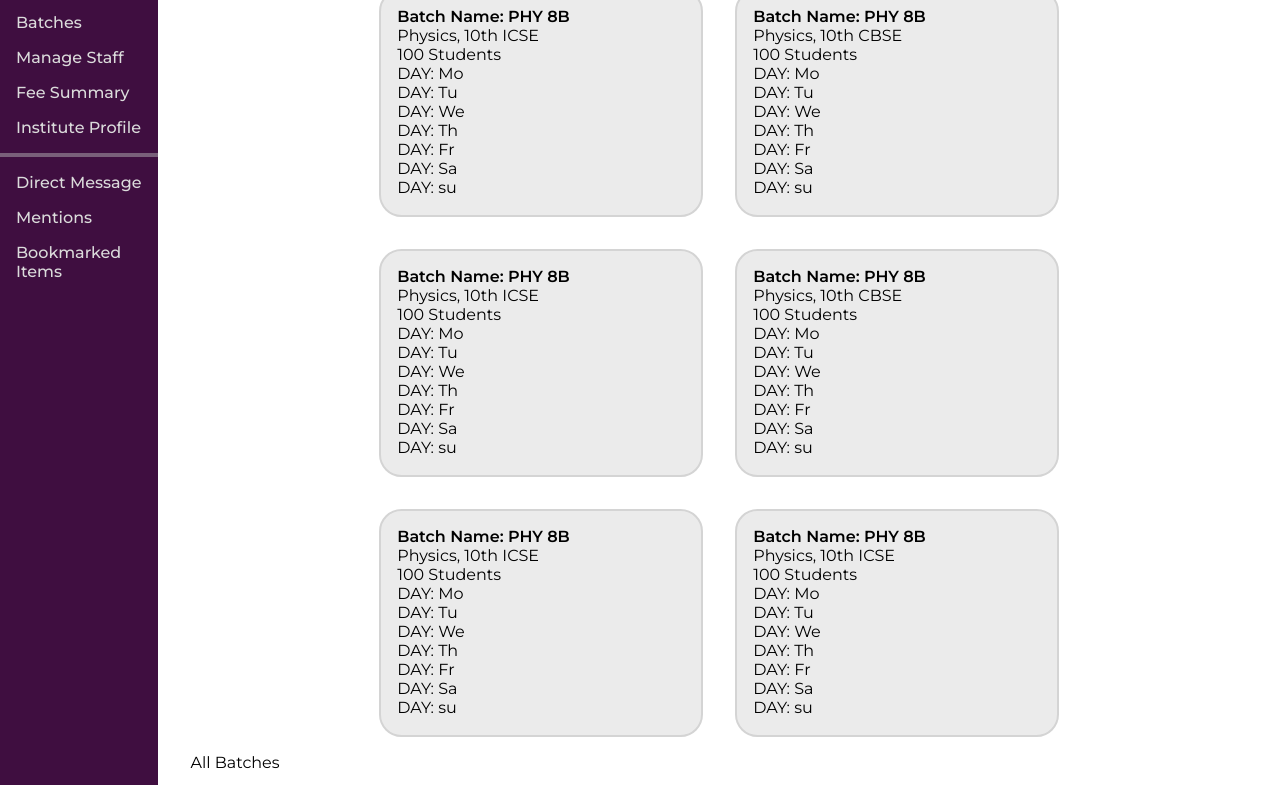
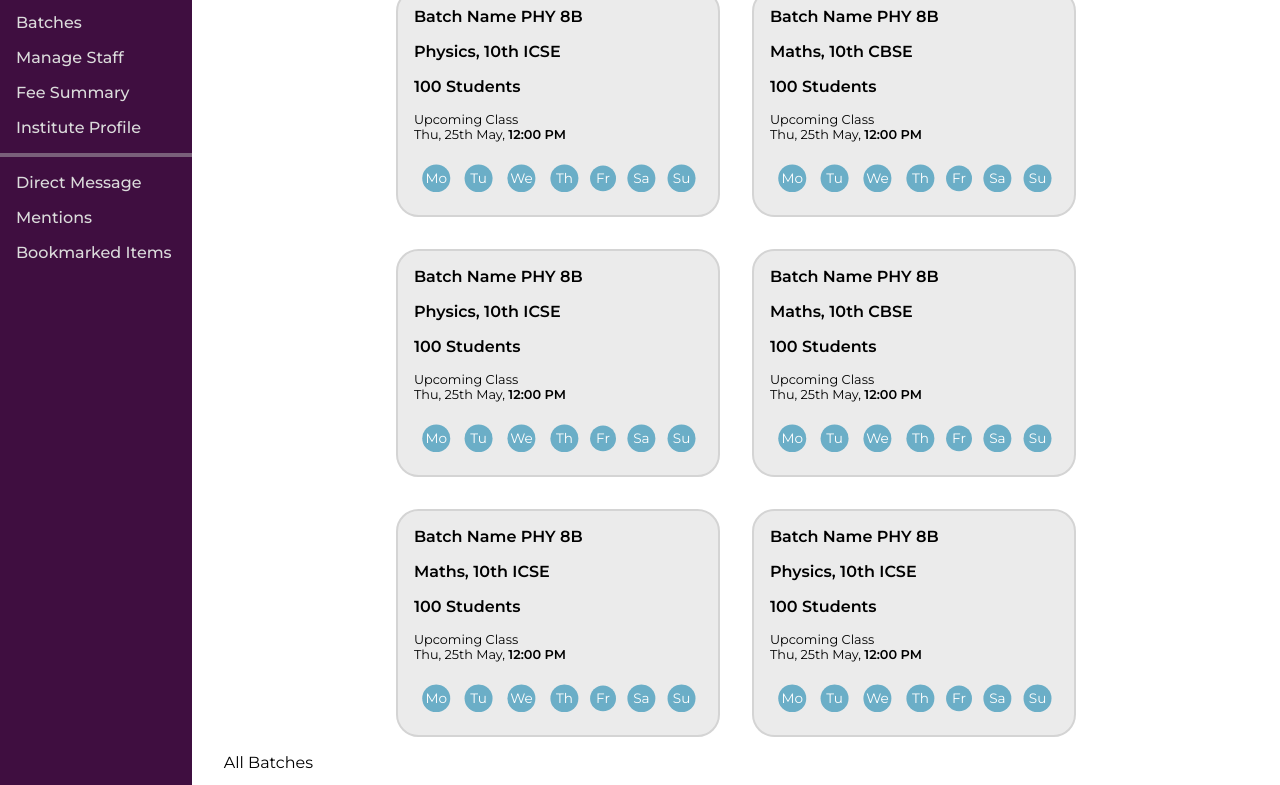
Before and after one commit to zephyrus21/foxmula-web, a plain HTML site: page index.html in a window 1280 px wide. Shown: the part 78-863 px from the top of the page. Drawn offline with Linux system fonts and the light colour scheme.

Commit message:
adding styles

```diff
--- a/data.json
+++ b/data.json
@@ -6,7 +6,7 @@
             "sub": "Physics",
             "strength": 100,
             "board": "ICSE",
-            "days": ["Mo", "Tu", "We", " Th", "Fr", "Sa", "su"],
+            "days": ["Mo", "Tu", "We", "Th", "Fr", "Sa", "Su"],
 
             "display": "featured"
         },
@@ -14,10 +14,10 @@
             "id": "PHY 8B",
             "name": "Piyush Pandey",
             "class": 10,
-            "sub": "Physics",
+            "sub": "Maths",
             "strength": 100,
             "board": "CBSE",
-            "days": ["Mo", "Tu", "We", " Th", "Fr", "Sa", "su"],
+            "days": ["Mo", "Tu", "We", "Th", "Fr", "Sa", "Su"],
 
             "display": "featured"
         },
@@ -29,7 +29,7 @@
             "strength": 100,
             "board": "ICSE",
 
-            "days": ["Mo", "Tu", "We", " Th", "Fr", "Sa", "su"],
+            "days": ["Mo", "Tu", "We", "Th", "Fr", "Sa", "Su"],
 
             "display": "featured"
         },
@@ -37,11 +37,23 @@
             "id": "PHY 8B",
             "name": "Piyush Pandey",
             "class": 10,
-            "sub": "Physics",
+            "sub": "Maths",
             "strength": 100,
             "board": "CBSE",
 
-            "days": ["Mo", "Tu", "We", " Th", "Fr", "Sa", "su"],
+            "days": ["Mo", "Tu", "We", "Th", "Fr", "Sa", "Su"],
+
+            "display": "featured"
+        },
+        {
+            "id": "PHY 8B",
+            "name": "Piyush Pandey",
+            "class": 10,
+            "sub": "Maths",
+            "strength": 100,
+            "board": "ICSE",
+
+            "days": ["Mo", "Tu", "We", "Th", "Fr", "Sa", "Su"],
 
             "display": "featured"
         },
@@ -53,7 +65,7 @@
             "strength": 100,
             "board": "ICSE",
 
-            "days": ["Mo", "Tu", "We", " Th", "Fr", "Sa", "su"],
+            "days": ["Mo", "Tu", "We", "Th", "Fr", "Sa", "Su"],
 
             "display": "featured"
         },
@@ -64,18 +76,7 @@
             "sub": "Physics",
             "strength": 100,
             "board": "ICSE",
-
-            "days": ["Mo", "Tu", "We", " Th", "Fr", "Sa", "su"],
-
-            "display": "featured"
-        },
-        {
-            "id": "PHY 8B",
-            "name": "Piyush Pandey",
-            "class": 10,
-            "sub": "Physics",
-            "strength": 100,
-            "board": "ICSE",
+            "days": ["Mo", "Tu", "We", "Th", "Fr", "Sa", "Su"],
 
             "display": "no"
         },
@@ -86,6 +87,7 @@
             "sub": "Physics",
             "strength": 100,
             "board": "ICSE",
+            "days": ["Mo", "Tu", "We", "Th", "Fr", "Sa", "Su"],
 
             "display": "no"
         },
@@ -96,6 +98,7 @@
             "sub": "Physics",
             "strength": 100,
             "board": "ICSE",
+            "days": ["Mo", "Tu", "We", "Th", "Fr", "Sa", "Su"],
 
             "display": "no"
         },
@@ -103,9 +106,10 @@
             "id": "PHY 8B",
             "name": "Piyush Pandey",
             "class": 10,
-            "sub": "Physics",
+            "sub": "Maths",
             "strength": 100,
             "board": "ICSE",
+            "days": ["Mo", "Tu", "We", "Th", "Fr", "Sa", "Su"],
 
             "display": "no"
         },
@@ -113,9 +117,10 @@
             "id": "PHY 8B",
             "name": "Piyush Pandey",
             "class": 10,
-            "sub": "Physics",
+            "sub": "Maths",
             "strength": 100,
             "board": "ICSE",
+            "days": ["Mo", "Tu", "We", "Th", "Fr", "Sa", "Su"],
 
             "display": "no"
         },
@@ -123,39 +128,10 @@
             "id": "PHY 8B",
             "name": "Piyush Pandey",
             "class": 10,
-            "sub": "Physics",
+            "sub": "Maths",
             "strength": 100,
             "board": "ICSE",
-
-            "display": "no"
-        },
-        {
-            "id": "PHY 8B",
-            "name": "Piyush Pandey",
-            "class": 10,
-            "sub": "Physics",
-            "strength": 100,
-            "board": "ICSE",
-
-            "display": "no"
-        },
-        {
-            "id": "PHY 8B",
-            "name": "Piyush Pandey",
-            "class": 10,
-            "sub": "Physics",
-            "strength": 100,
-            "board": "ICSE",
-
-            "display": "no"
-        },
-        {
-            "id": "PHY 8B",
-            "name": "Piyush Pandey",
-            "class": 10,
-            "sub": "Physics",
-            "strength": 100,
-            "board": "ICSE",
+            "days": ["Mo", "Tu", "We", "Th", "Fr", "Sa", "Su"],
 
             "display": "no"
         }
--- a/index.js
+++ b/index.js
@@ -16,12 +16,14 @@ const getFeatured = (result) => {
       var div = document.createElement('div');
       div.classList.add('featured');
       div.innerHTML = `
-      <p class="batch">Batch Name: ${res.id}</p>
+      <p class="batch">Batch Name ${res.id}</p>
       <p class="sub">${res.sub}, ${res.class}th ${res.board}</p>
       <p class="str">${res.strength} Students</p>
-      <p class="batch">${res.days
-        .map((day) => `<p>DAY: ${day}</p>`)
-        .join('')}</p>
+      <p class="date">Upcoming Class</p>
+      <p class="date">Thu, 25th May, <span class="time">12:00 PM</span></p>
+      <div class="day">
+      ${res.days.map((day) => `<p>${day}</p>`).join('')}
+      </div>
       `;
       main.appendChild(div);
     }
@@ -36,9 +38,14 @@ const getAll = (result) => {
     var div = document.createElement('div');
     div.classList.add('all');
     div.innerHTML = `
-      <p class="batch">Batch Name: ${res.id}</p>
-      <p class="sub">${res.sub}, ${res.class}th ${res.board}</p>
+      <p class="batch">Batch Name ${res.id}</p>
+      <p class="sub">${res.name}</p>
       <p class="str">${res.strength} Students</p>
+      <p class="date">Upcoming Class</p>
+      <p class="date">Thu, 25th May, <span class="time">12:00 PM</span></p>
+      <div class="day">
+      ${res.days.map((day) => `<p>${day}</p>`).join('')}
+      </div>
       `;
     main.appendChild(div);
   });
--- a/style.css
+++ b/style.css
@@ -60,6 +60,33 @@ p {
     width: 18rem;
 }
 
-.batch {
+.batch,
+.sub,
+.str {
+    font-size: 1rem;
+    font-weight: 700;
+    margin-bottom: 1rem;
+}
+
+.time,
+.date {
+    font-size: 0.8rem;
+}
+
+.time {
     font-weight: 700;
 }
+
+.day {
+    margin-top: 1.4rem;
+    display: flex;
+    justify-content: space-around;
+}
+
+.day p {
+    color: white;
+    font-size: 0.85rem;
+    padding: 6px;
+    background-color: #6baec7;
+    clip-path: circle();
+}
```
